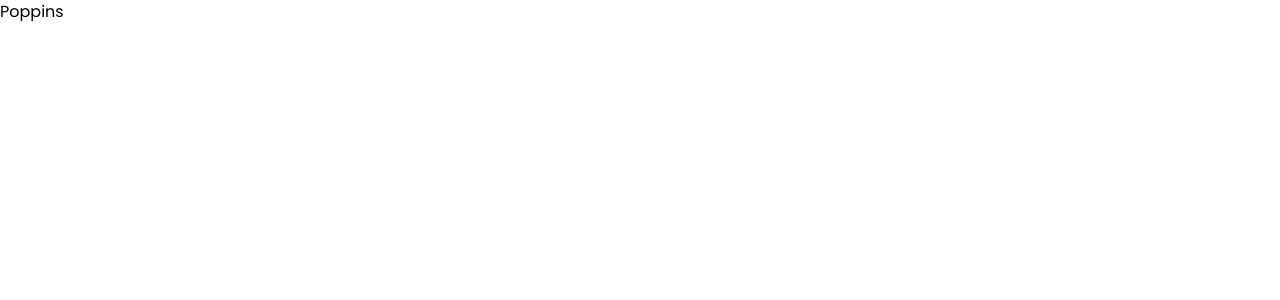
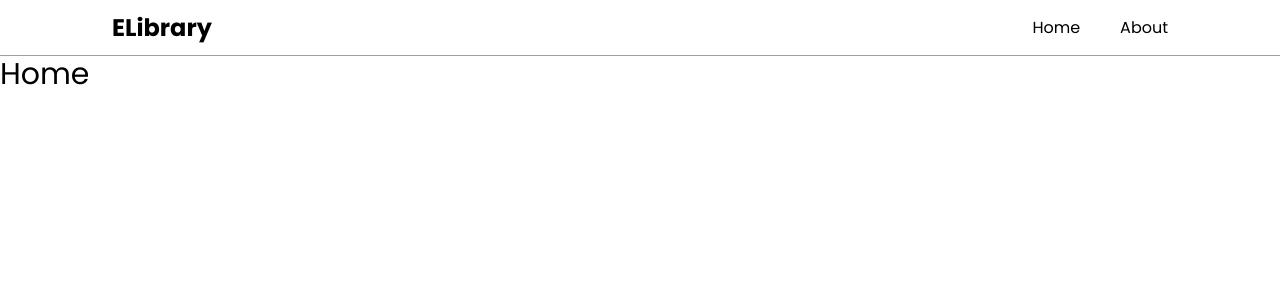
Before and after one commit to bangsikishan/elibrary, a React (Vite) app in the folder frontend/: page / in a window 1280 px wide. Shown: the top 300 px of the page. Built offline with nearby package versions, Linux system fonts and the light colour scheme.

Commit message:
Created new pages & components

```diff
--- a/frontend/src/App.jsx
+++ b/frontend/src/App.jsx
@@ -1,8 +1,26 @@
+import {
+  createBrowserRouter,
+  createRoutesFromElements,
+  Route,
+  RouterProvider
+} from "react-router-dom";
+
+import RootLayout from "./pages/RootLayout";
+import Home from "./pages/Home";
+import About from "./pages/About";
+
+const router = createBrowserRouter(
+  createRoutesFromElements(
+    <Route path="/" element={<RootLayout />}>
+      <Route index element={<Home />} />
+      <Route path="about" element={<About />} />
+    </Route>
+  )
+);
+
 function App() {
   return (
-    <div>
-      <p>Poppins</p>
-    </div>
+    <RouterProvider router={router} />
   )
 }
 
--- /dev/null
+++ b/frontend/src/components/Form.jsx
@@ -0,0 +1,38 @@
+import { useState } from 'react';
+import { Input, Button } from "@material-tailwind/react";
+
+const Form = () => {
+    const [book, setBook] = useState('');
+
+    const handleSubmit = (e) => {
+        e.preventDefault();
+
+        console.log(book);
+    }
+
+    return (
+        <form action="#" onSubmit={handleSubmit} className="relative flex w-full mx-auto max-w-[24rem]">
+            <Input
+                type="text"
+                label="Search Book"
+                value={book}
+                onChange={e => setBook(e.target.value)}
+                className="pr-20 text-white"
+                containerProps={{
+                    className: "min-w-0",
+                }}
+            />
+            <Button
+                type="submit"
+                size="sm"
+                color={book ? "blue" : "blue-gray"}
+                disabled={!book}
+                className="!absolute right-1 top-1 rounded"
+            >
+                Search
+            </Button>
+        </form>
+    );
+}
+
+export default Form;
--- /dev/null
+++ b/frontend/src/components/NavBar.jsx
@@ -0,0 +1,19 @@
+import { NavLink } from 'react-router-dom';
+
+const Navbar = () => {
+    return (
+        <nav className='flex items-center justify-between px-28 h-14 border-b border-gray-500'>
+            <div>
+                <h1 className='text-2xl font-bold'><NavLink to="/">ELibrary</NavLink></h1>
+            </div>
+            <div>
+                <ul className='flex space-x-10'>
+                    <li className='hover:underline'><NavLink to="/">Home</NavLink></li>
+                    <li className='hover:underline'><NavLink to="/about">About</NavLink></li>
+                </ul>
+            </div>
+        </nav>
+    );
+}
+
+export default Navbar;
--- /dev/null
+++ b/frontend/src/pages/About.jsx
@@ -0,0 +1,9 @@
+const About = () => {
+    return (
+        <div>
+            <h1 className="text-2xl">About</h1>
+        </div>
+    );
+}
+
+export default About;
--- /dev/null
+++ b/frontend/src/pages/Home.jsx
@@ -0,0 +1,9 @@
+const Home = () => {
+    return (
+        <div>
+            <h1 className="text-3xl">Home</h1>
+        </div>
+    );
+}
+
+export default Home;
--- /dev/null
+++ b/frontend/src/pages/RootLayout.jsx
@@ -0,0 +1,16 @@
+import { Outlet } from "react-router-dom";
+
+import Navbar from "../components/NavBar";
+
+const RootLayout = () => {
+    return (
+        <div className="min-h-screen">
+            <Navbar />
+            <main>
+                <Outlet />
+            </main>
+        </div>
+    );
+}
+
+export default RootLayout;
```
